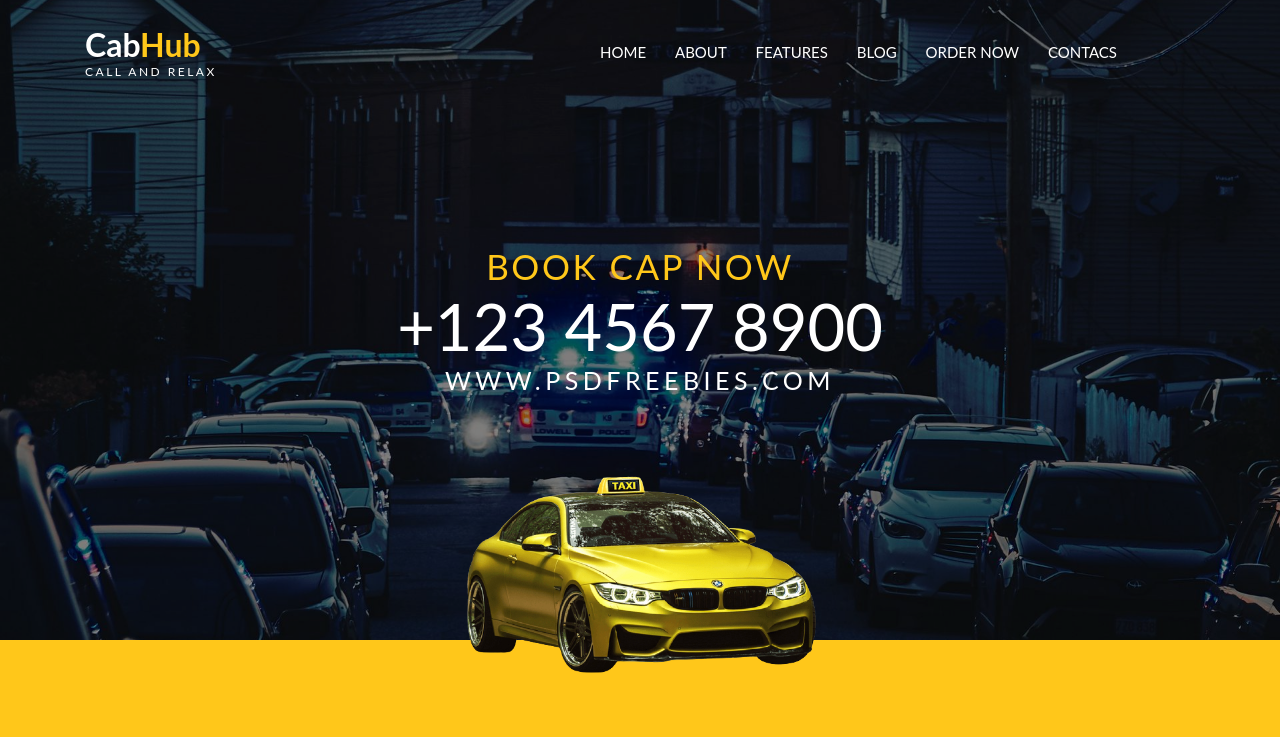
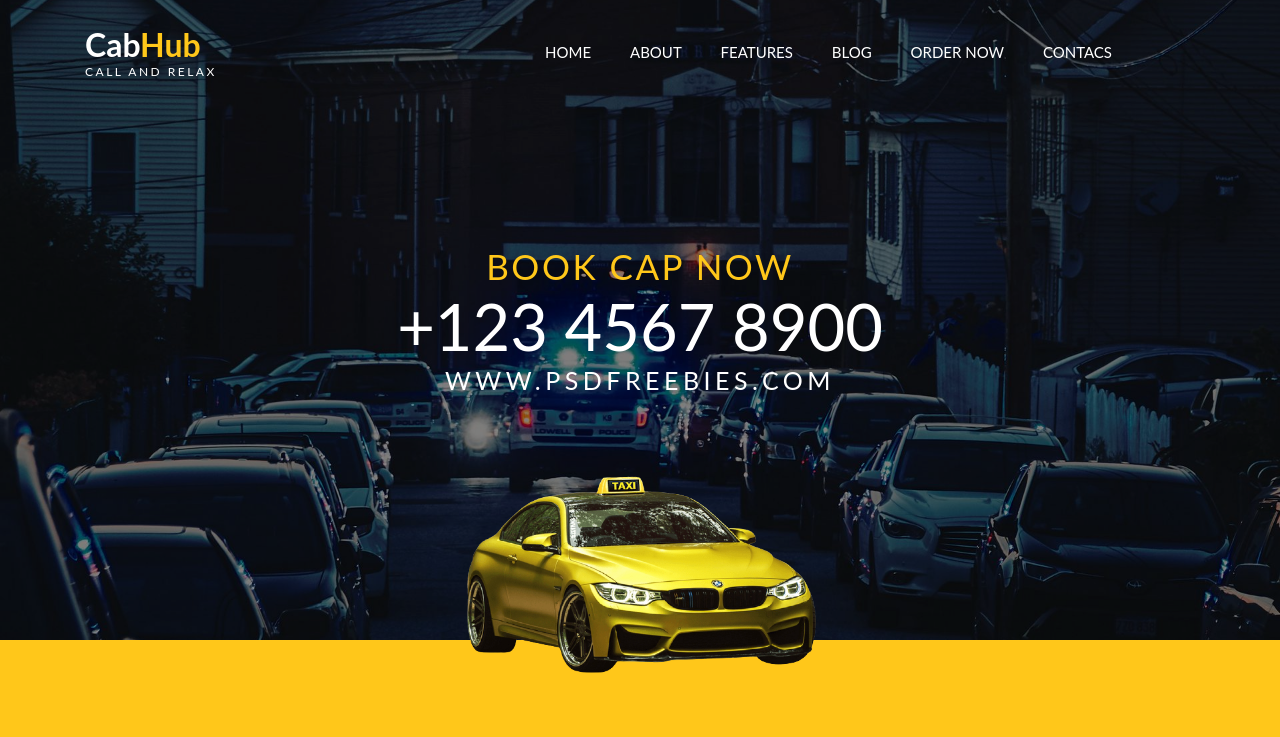
Before and after one commit to Hossam816/CAB, a plain HTML site: page index.html in a window 1280 px wide. Shown: the top 737 px of the page. Drawn offline with Linux system fonts and the light colour scheme.

Commit message:
created the full project

```diff
--- a/dist/css/main.css
+++ b/dist/css/main.css
@@ -242,19 +242,27 @@ header .nav-container .ul-container ul li {
   display: inline-block;
   margin-left: 15px;
   cursor: pointer;
-}
-header .nav-container .ul-container ul li a {
-  padding: 5px;
-  border-radius: 5px;
-  border: none;
-  color: #fff;
+  padding: 10px;
   -webkit-transition: all 0.25s ease;
   -o-transition: all 0.25s ease;
   transition: all 0.25s ease;
+  border-radius: 5px;
 }
-header .nav-container .ul-container ul li a:hover {
+header .nav-container .ul-container ul li a {
+  border-radius: 5px;
+  border: none;
+  -webkit-transition: all 0.25s ease;
+  -o-transition: all 0.25s ease;
+  transition: all 0.25s ease;
+  pointer-events: none;
+  color: #fff;
+}
+header .nav-container .ul-container ul li:hover a {
+  color: #000;
+}
+header .nav-container .ul-container ul li:hover {
   background-color: var(--main-color);
-  color: #000;
+  color: #000 !important;
 }
 header .header-text {
   position: absolute;
--- a/index.html
+++ b/index.html
@@ -395,5 +395,6 @@
             <script src="js/jquery.js"></script>
             <script src="js/jqeury.js"></script>
             <script src="js/plugin.js"></script>
+            <script src="http://localhost:35729/livereload.js"></script>
         </body>
     </html>
--- a/styling/scss/header.scss
+++ b/styling/scss/header.scss
@@ -63,17 +63,25 @@ header{
                     display: inline-block;
                     margin-left: 15px;
                     cursor: pointer;
+                    padding: 10px;
+                    transition: all .25s ease;
+                    border-radius: 5px;
                     a{
-                        padding: 5px;
                         border-radius: 5px;
                         border: none;
+                        transition: all .25s ease;
+                        pointer-events: none;
                         color: #fff;
-                        transition: all .25s ease;
                     }
-                    a:hover{
-                        background-color: var(--main-color);
-                        color: #000;
-                    }
+
+
+                }
+                li:hover a{
+                    color: #000;
+                }
+                li:hover{
+                    background-color: var(--main-color);
+                    color: #000 !important;
                 }
             }
         }
```
Also changed, not shown: styling/css/header.css, 1 other file.
